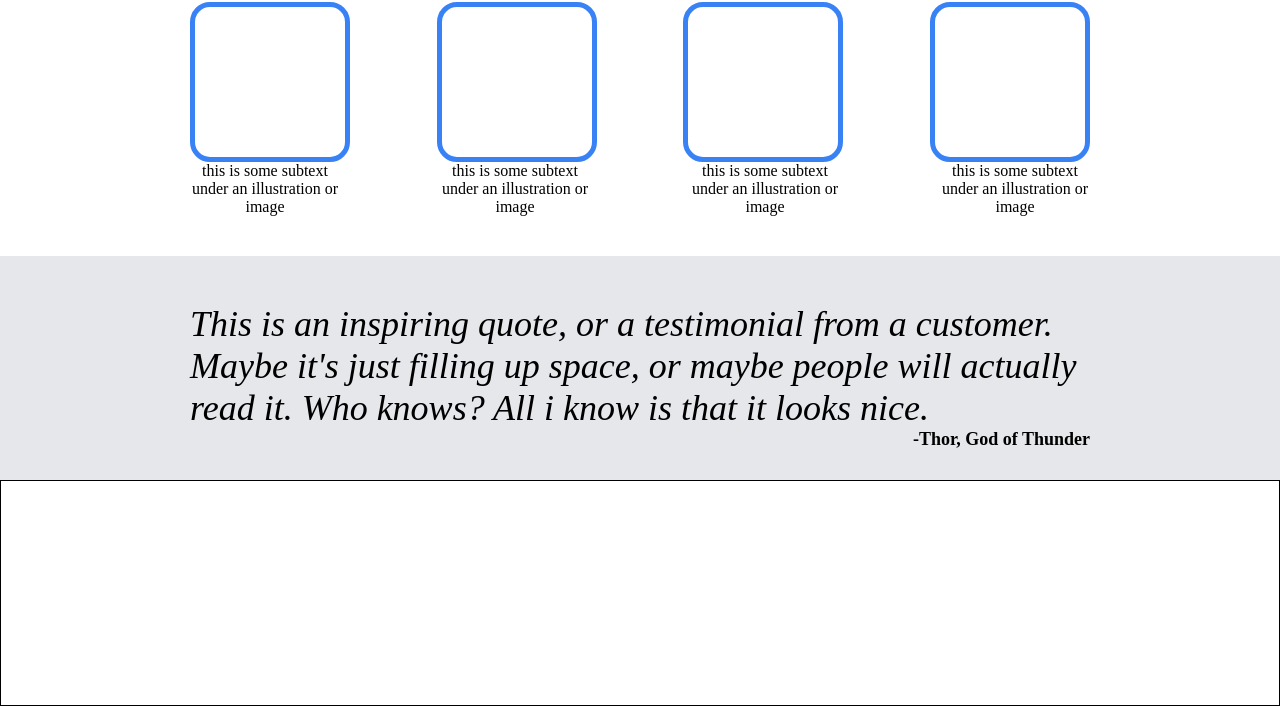
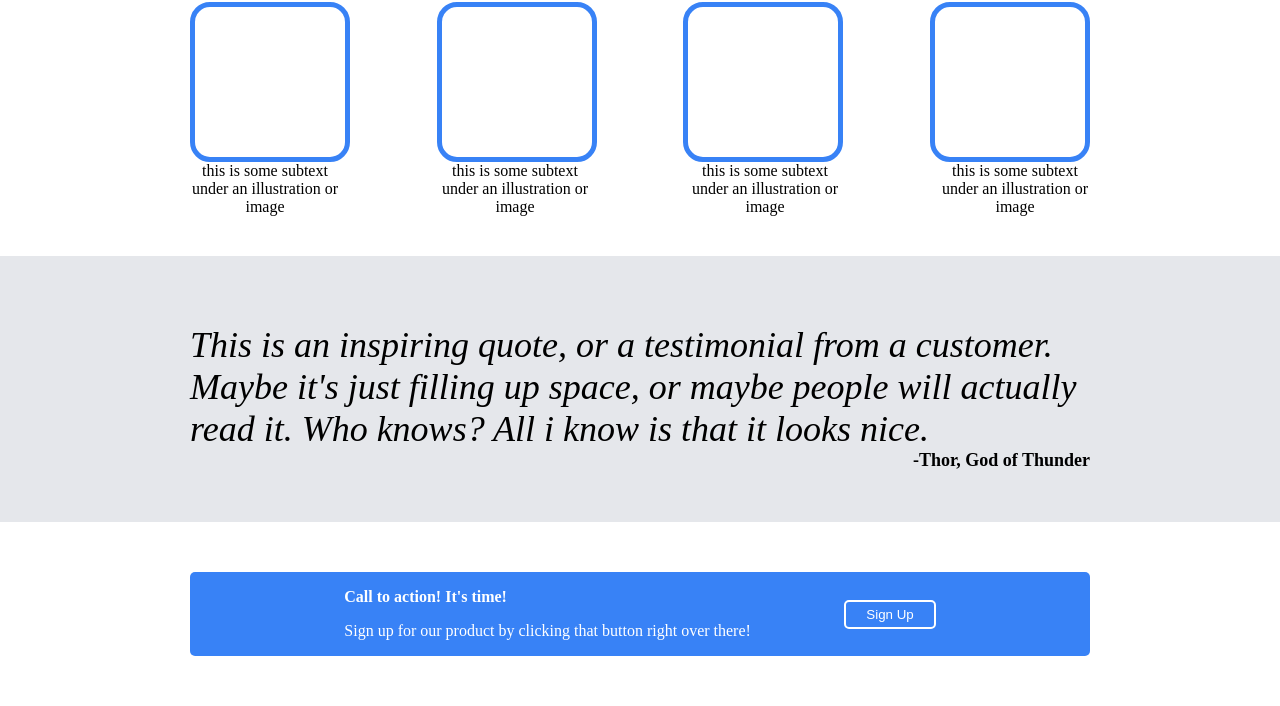
Before and after one commit to BurritoArray/landing-Page, a plain HTML site: page index.html in a window 1280 px wide. Shown: the part 494-1200 px from the top of the page. Drawn offline with Linux system fonts and the light colour scheme.

Commit message:
Added call to action partition

```diff
--- a/index.html
+++ b/index.html
@@ -58,6 +58,13 @@
     </div>
 
     <div class="footer">
+        <div class="coa-box">
+            <div class="coa-text">
+                <p><strong>Call to action! It's time!</strong></p>
+                <p>Sign up for our product by clicking that button right over there!</p>
+            </div>
+            <button class="coa-sign-up">Sign Up</button>
+        </div>
 
     </div>
 
--- a/style.css
+++ b/style.css
@@ -149,6 +149,31 @@ ul {
 }
 
 .footer {
-    flex:1;
-    border: 1px black solid;
+    display: flex;
+    justify-content: center;
+    align-items: center;
 }
+
+.coa-box {
+    display: flex;
+    justify-content: center;
+    align-items: center;
+    margin-top: 50px;
+    margin-bottom: 50px;
+    width: 900px;
+    background-color: #3882f6;
+    border-radius: 5px;
+}
+
+.coa-text {
+    width: 500px;
+    color: white;
+}
+
+.coa-sign-up {
+    border: 2px white solid;
+    border-radius: 5px;
+    color: white;
+    background-color: #3882f6;
+    padding: 5px 20px;
+}
```
